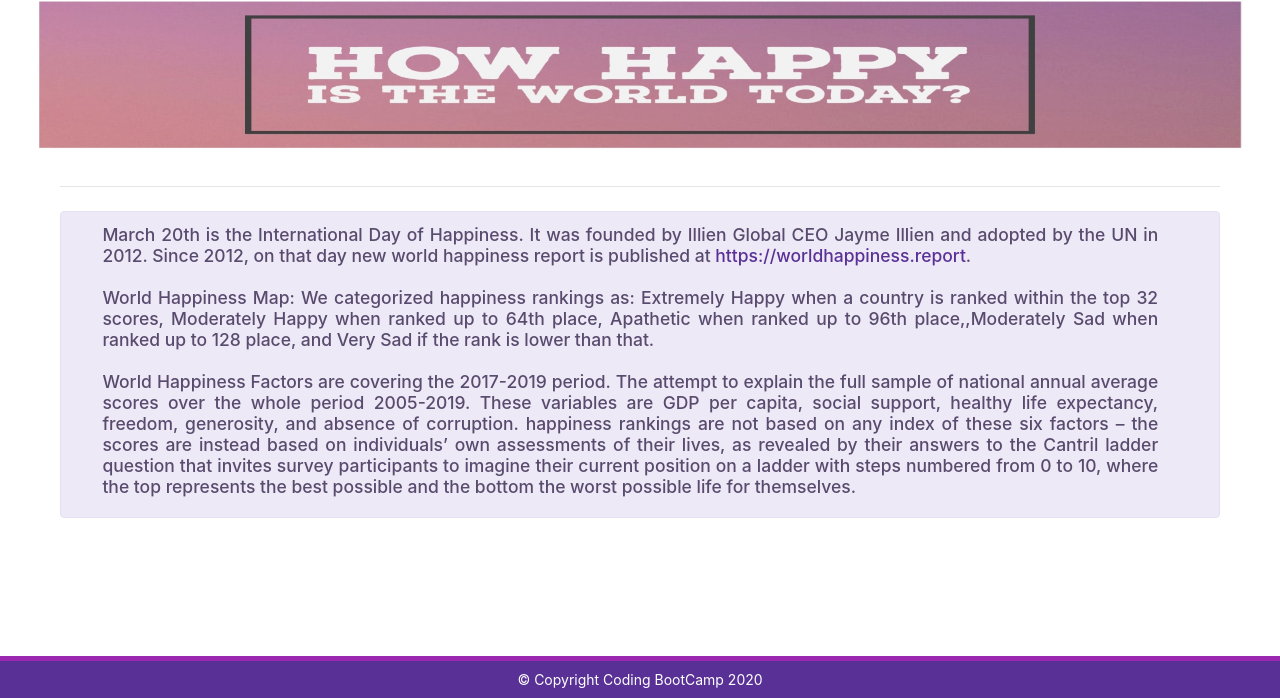
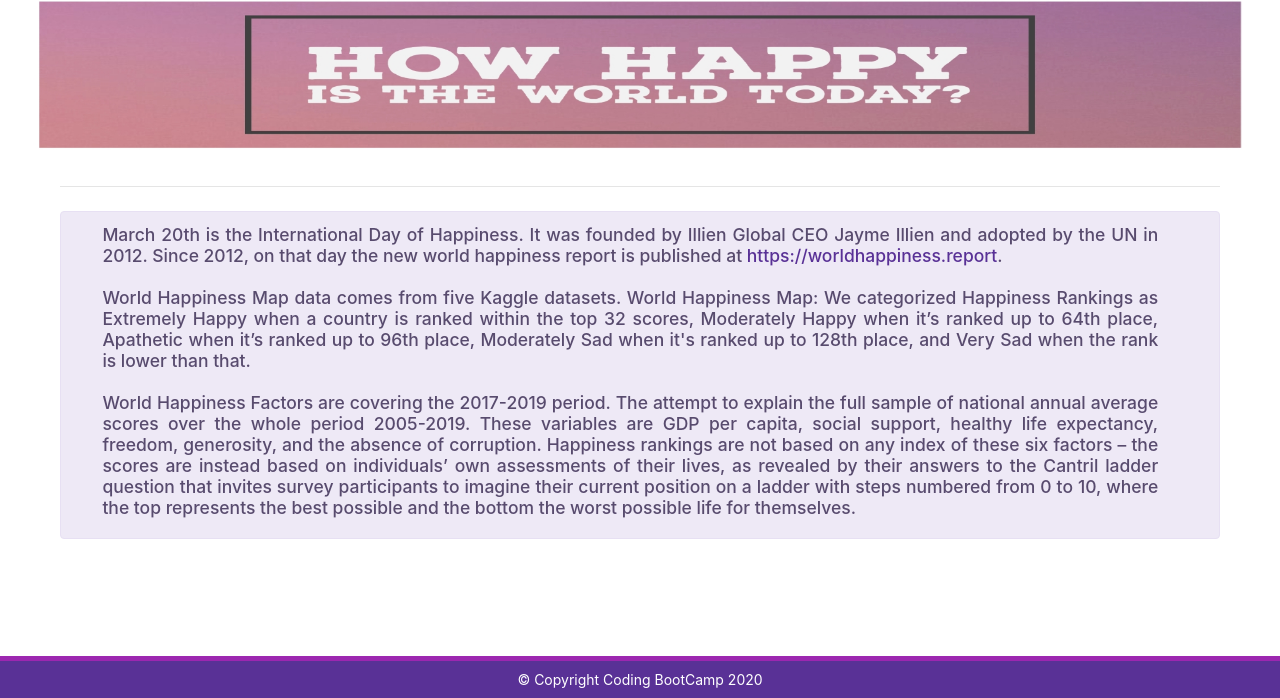
Before and after one commit to SwatiSSwain/SwatiSSwain-REP-Project-Three, a Flask app: page /happiness-map in a window 1280 px wide. Shown: the part 102-800 px from the top of the page. Run offline with Flask 2, Linux system fonts and the light colour scheme; some libraries are stand-ins or nearby versions.

Commit message:
uploading model page change

```diff
--- a/templates/happiness-map.html
+++ b/templates/happiness-map.html
@@ -68,20 +68,23 @@
           <div>
 
            <h5><p class="mb-0 text-justify" style="padding-left: 2%;">
-            March 20th is the International Day of Happiness. It was founded by Illien Global CEO Jayme Illien and adopted by the UN in 2012.
-Since 2012, on that day new world happiness report is published
-at <a href="https://worldhappiness.report">https://worldhappiness.report</a>.
+            March 20th is the International Day of Happiness. It was founded by Illien Global CEO Jayme Illien and adopted
+            by the UN in 2012. Since 2012, on that day the new world happiness report is published
+            at <a href="https://worldhappiness.report">https://worldhappiness.report</a>.
 <br><br>
-World Happiness Map: We categorized happiness rankings as: Extremely Happy when a country is ranked within the top 32 scores,
-Moderately Happy when ranked up to 64th place, Apathetic when ranked up to 96th place,,Moderately Sad
-when ranked up to 128 place, and Very Sad if the rank is lower than that.
+World Happiness Map data comes from five Kaggle datasets. World Happiness Map: We categorized Happiness Rankings as
+Extremely Happy when a country is ranked within the top 32 scores, Moderately Happy when it’s ranked up to 64th place,
+Apathetic when it’s ranked up to 96th place, Moderately Sad when it's ranked up to 128th place, and Very Sad when the rank
+is lower than that.
+
     <br><br>
-    World Happiness Factors are covering the 2017-2019 period. The attempt to explain the full sample of national annual
-    average scores over the whole period 2005-2019. These variables are GDP per capita, social support, healthy life expectancy,
-    freedom, generosity, and absence of corruption. happiness rankings are not based on any index of these six factors – the scores
-    are instead based on individuals’ own assessments of their lives, as revealed by their answers to the Cantril ladder question that
-    invites survey participants to imagine their current position on a ladder with steps numbered from 0 to 10, where the top represents
-    the best possible and the bottom the worst possible life for themselves.
+    World Happiness Factors are covering the 2017-2019 period. The attempt to explain the full sample of
+    national annual average scores over the whole period 2005-2019. These variables are GDP per capita, social
+    support, healthy life expectancy, freedom, generosity, and the absence of corruption.
+    Happiness rankings are not based on any index of these six factors – the scores are instead based on
+    individuals’ own assessments of their lives, as revealed by their answers to the Cantril ladder question that
+    invites survey participants to imagine their current position on a ladder with steps numbered from 0 to 10,
+    where the top represents the best possible and the bottom the worst possible life for themselves.
     </p>
           </h5>
 
```
